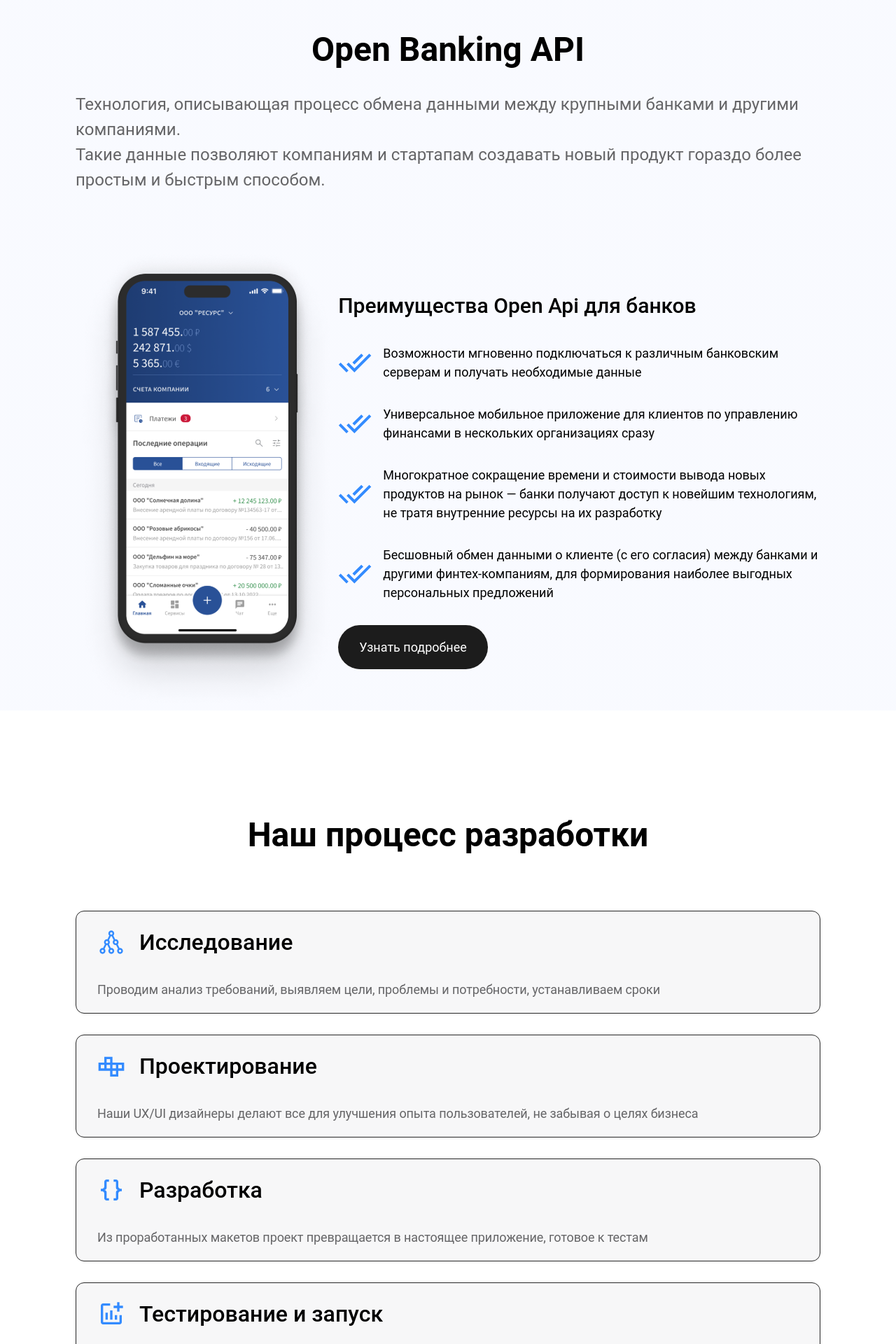
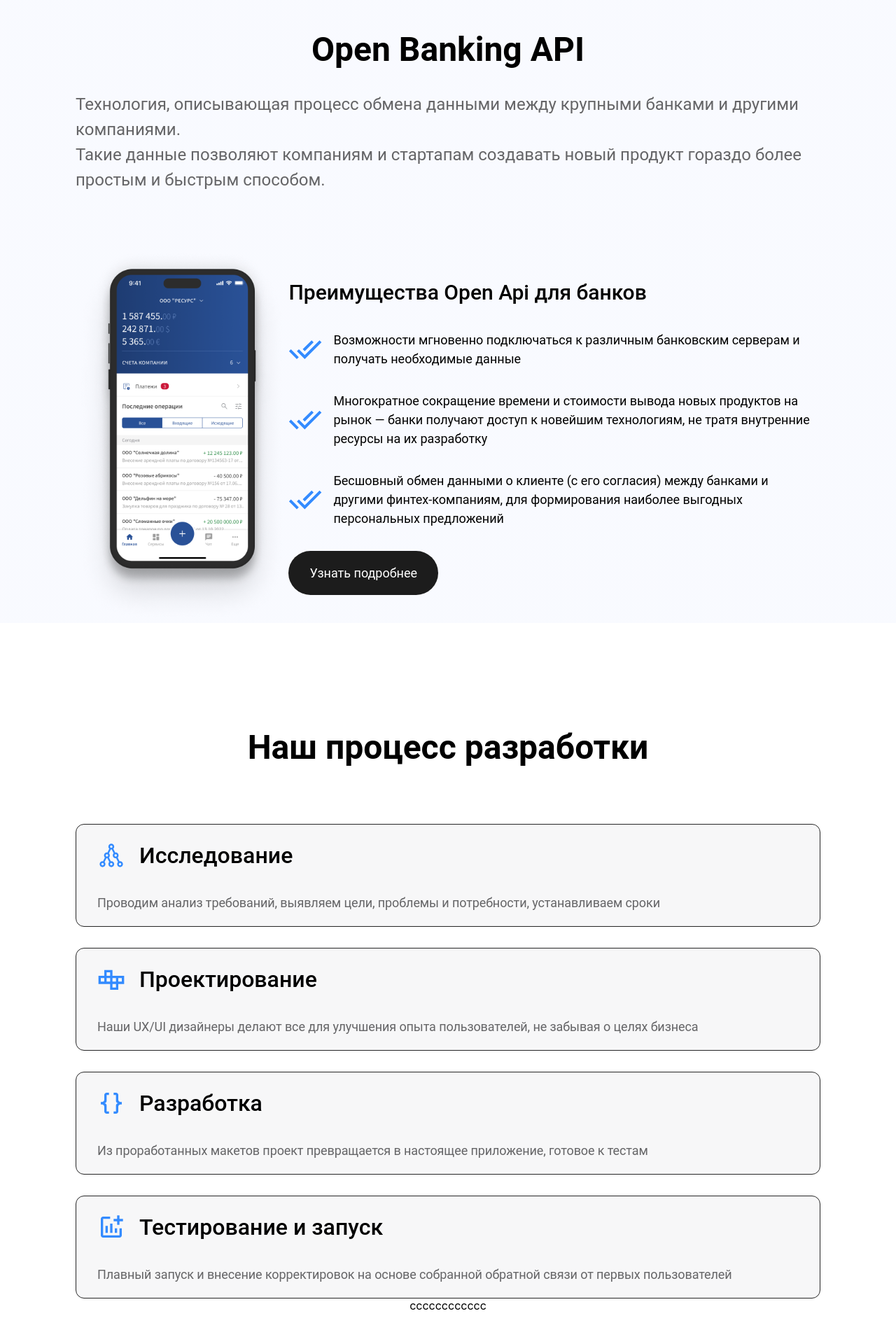
Before and after one commit to kulichkov21/finul, a React (Create React App) app: page / in a window 1280 px wide. Shown: the part 2152-4072 px from the top of the page at 70% size. After the commit the page ends 4027 px from the top, so only its background shows below. Built offline with nearby package versions, Linux system fonts and the light colour scheme.

Commit message:
new features

```diff
--- a/src/App.tsx
+++ b/src/App.tsx
@@ -7,6 +7,7 @@ import HowToStart from "./components/how-to-start/HowToStart";
 import Projects from "./components/projects/Projects";
 import InfoCards from "./components/info-cards/InfoCards";
 import {allProcesses} from "./const/process.const";
+import GetConsultation from "./components/get-consultation/GetConsultation";
 
 
 export default class App extends React.Component<any, any> {
@@ -23,7 +24,7 @@ export default class App extends React.Component<any, any> {
                     <Projects/>
                     <InfoCards info={allProcesses} mode={'process'} header={'Наш процесс разработки'}/>
                 </Element>
-
+                <GetConsultation/>
             </div>
         );
     }
--- /dev/null
+++ b/src/components/get-consultation/GetConsultation.module.scss
@@ -0,0 +1,5 @@
+.container {
+  width: 100%;
+  display: flex;
+  justify-content: center;
+}
--- /dev/null
+++ b/src/components/get-consultation/GetConsultation.tsx
@@ -0,0 +1,11 @@
+import React from "react";
+import styles from './GetConsultation.module.scss';
+
+export default class GetConsultation extends React.Component<any, any> {
+
+    render() {
+        return (
+            <section className={styles.container}>cccccccccccc</section>
+        );
+    }
+}
--- a/src/components/projects/Projects.module.scss
+++ b/src/components/projects/Projects.module.scss
@@ -1,4 +1,5 @@
 @import 'src/variables';
+
 
 .container {
   margin-top: $defaultVerticalDistancePx;
@@ -7,6 +8,18 @@
   justify-content: center;
   background: linear-gradient(white 18%, #3363FF08 18% 100%);
 
+  @include for-size(xl) {
+    background: linear-gradient(white 16%, #3363FF08 16% 100%);
+  }
+
+  @include for-size(l) {
+    background: linear-gradient(white 15%, #3363FF08 15% 100%);
+  }
+
+  @include for-size(m) {
+    background: linear-gradient(white 14%, #3363FF08 14% 100%);
+  }
+
   .content {
     margin: 0 auto;
     margin: 0 8.4375vw;
--- a/src/components/projects/components/open-banking-api/OpenBankingApi.module.scss
+++ b/src/components/projects/components/open-banking-api/OpenBankingApi.module.scss
@@ -48,22 +48,12 @@
 
     &__image {
       @include for-size(xl) {
-        width: 29.32vw;
+        height: 41.78vw;
       }
     }
 
     &__content {
-      max-width: 730px;
-
-      //@include for-size(xl) {
-      //  margin-left: 60px;
-      //  width: 550px;
-      //  padding: 0 20px;
-      //}
-      //
-      //@include for-size(l) {
-      //  width: unset;
-      //}
+      max-width: 794px;
 
 
       &__header {
--- a/src/components/projects/components/open-banking-api/OpenBankingApi.tsx
+++ b/src/components/projects/components/open-banking-api/OpenBankingApi.tsx
@@ -5,6 +5,13 @@ import listImg from './../../../../assets/img/check.svg'
 import Button from "../../../shared/button/Button";
 
 const OpenBankingApi: React.FC = (): ReactElement => {
+
+    const advantages: string[] = [
+        'Возможности мгновенно подключаться к различным банковским серверам и получать необходимые данные',
+        'Многократное сокращение времени и стоимости вывода новых продуктов на рынок — банки получают доступ к новейшим технологиям, не тратя внутренние ресурсы на их разработку',
+        'Бесшовный обмен данными о клиенте (с его согласия) между банками и другими финтех-компаниям, для формирования наиболее выгодных персональных предложений',
+    ];
+
     return (
         <div className={styles.container}>
             <div className={styles['header-block']}>
@@ -24,31 +31,15 @@ const OpenBankingApi: React.FC = (): ReactElement => {
                 <article className={styles['info-block__content']}>
                     <h4 className={styles['info-block__content__header']}>Преимущества Open Api для банков</h4>
                     <ul className={styles['info-block__content__list']}>
-                        <li><img src={listImg} alt="check"/>
-                            <p>
-                                Возможности мгновенно подключаться к различным банковским серверам и получать
-                                необходимые
-                                данные
-                            </p>
-                        </li>
-                        <li><img src={listImg} alt="check"/>
-                            <p>
-                                Универсальное мобильное приложение для клиентов по управлению финансами в нескольких
-                                организациях сразу
-                            </p>
-                        </li>
-                        <li><img src={listImg} alt="check"/>
-                            <p>
-                                Многократное сокращение времени и стоимости вывода новых продуктов на рынок — банки
-                                получают доступ к новейшим технологиям, не тратя внутренние ресурсы на их разработку
-                            </p>
-                        </li>
-                        <li><img src={listImg} alt="check"/>
-                            <p>
-                                Бесшовный обмен данными о клиенте (с его согласия) между банками и другими
-                                финтех-компаниям, для формирования наиболее выгодных персональных предложений
-                            </p>
-                        </li>
+                        {
+                            advantages.map((listItem) => {
+                                return (<li><img src={listImg} alt="check"/>
+                                    <p>
+                                        {listItem}
+                                    </p>
+                                </li>);
+                            })
+                        }
                     </ul>
                     <Button caption={'Узнать подробнее'} type={'black'}/>
                 </article>
```
